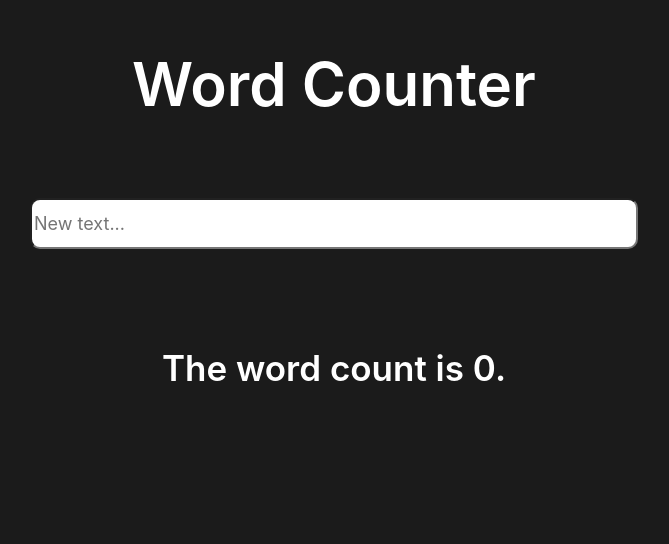
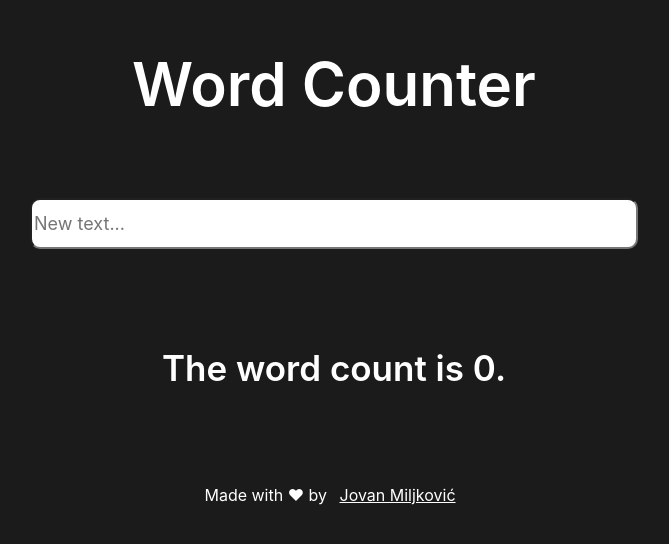
Before and after one commit to miljkovicjovan/word-counter-JS, a plain HTML site: page index.html in a window 1280 px wide. Shown: the whole page, without its empty margins (306-975 px from the left). Drawn offline with Linux system fonts and the light colour scheme.

Commit message:
updated the footer

```diff
--- a/index.html
+++ b/index.html
@@ -14,8 +14,12 @@
                 <input id="input" type="text" placeholder="New text...">
             </form>
             <h2 id="count">The word count is 0.</h2>
-            <script src="index.js" async defer></script>
 
+            <div class="footer">
+                <p>Made with &hearts; by <a target="_blank" href="https://www.github.com/miljkovicjovan">Jovan Miljković</a></p>
+            </div>
         </div>
+
+        <script src="index.js" async defer></script>
     </body>
 </html>
--- a/style.css
+++ b/style.css
@@ -34,3 +34,16 @@ input[type=text] {
     font-size: 35px;
     font-weight: 600;
 }
+
+p {
+    color: #fff;
+}
+
+a {
+    color: white;
+    padding: 15px 8px;
+}
+
+a:hover {
+    background-color: rgb(50, 50, 50);
+}
```
